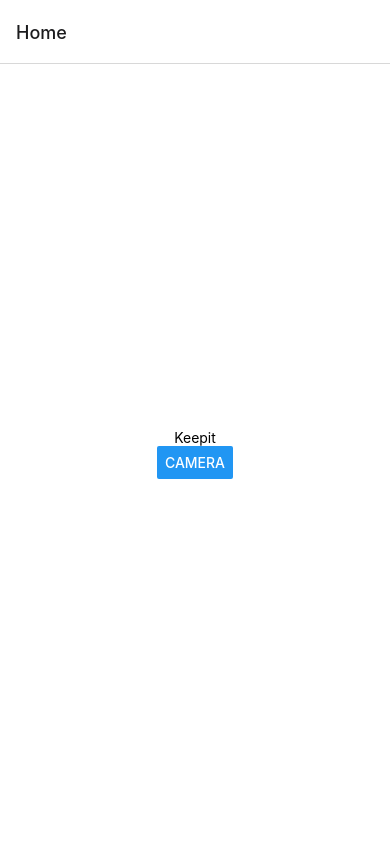
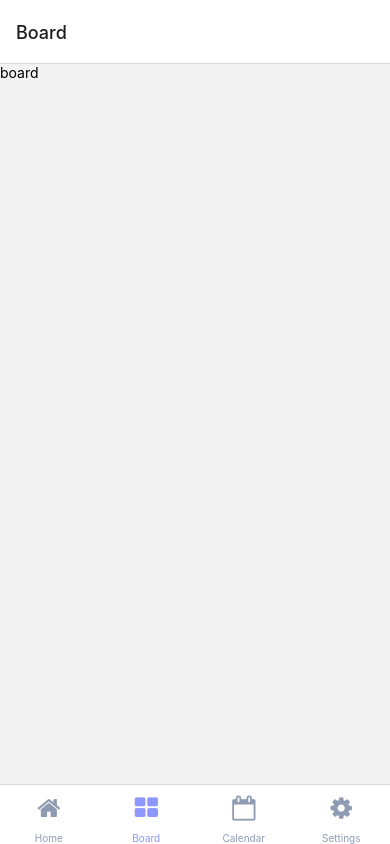
Before and after one commit to HCI-3Trillion/Keepit, a React Native app: screen /Board in a window 390 px wide. Before the commit this address had no page. Built offline with nearby package versions, Linux system fonts and the light colour scheme.

Commit message:
✨ 하단 네비게이션 탭 추가

```diff
--- a/App.js
+++ b/App.js
@@ -1,17 +1,8 @@
-import { NavigationContainer } from '@react-navigation/native';
 import { createNativeStackNavigator } from '@react-navigation/native-stack';
-import CameraScreen from './src/screens/CameraScreen';
-import HomeScreen from './src/screens/HomeScreen';
+import TabNavigation from './src/components/TabNavigation';
 
 const Stack = createNativeStackNavigator();
 
 export default function App() {
-  return (
-    <NavigationContainer>
-      <Stack.Navigator>
-        <Stack.Screen name="Home" component={HomeScreen} />
-        <Stack.Screen name="Camera" component={CameraScreen} />
-      </Stack.Navigator>
-    </NavigationContainer>
-  );
+  return <TabNavigation />;
 }
--- /dev/null
+++ b/src/components/TabNavigation.js
@@ -0,0 +1,51 @@
+import React from 'react';
+import { createBottomTabNavigator } from '@react-navigation/bottom-tabs';
+import { NavigationContainer } from '@react-navigation/native';
+import { FontAwesome } from '@expo/vector-icons';
+
+import HomeScreen from '../screens/HomeScreen';
+import BoardScreen from '../screens/BoardScreen';
+import CalendarScreen from '../screens/CalendarScreen';
+import SettingsScreen from '../screens/SettingsScreen';
+
+import { ColorCode } from '../utils/constants';
+
+const Tab = createBottomTabNavigator();
+
+const TabNavigation = () => {
+  return (
+    <NavigationContainer>
+      <Tab.Navigator
+        screenOptions={({ route }) => ({
+          tabBarIcon: ({ color, size }) => {
+            let iconName;
+
+            if (route.name === 'Home') {
+              iconName = 'home';
+            } else if (route.name === 'Board') {
+              iconName = 'th-large';
+            } else if (route.name === 'Calendar') {
+              iconName = 'calendar-o';
+            } else if (route.name === 'Settings') {
+              iconName = 'gear';
+            }
+
+            return <FontAwesome name={iconName} size={size} color={color} />;
+          },
+          tabBarActiveTintColor: ColorCode.PRIMARY,
+          tabBarInactiveTintColor: ColorCode.GRAY1,
+          tabBarStyle: {
+            height: 60,
+          },
+        })}
+      >
+        <Tab.Screen name="Home" component={HomeScreen} />
+        <Tab.Screen name="Board" component={BoardScreen} />
+        <Tab.Screen name="Calendar" component={CalendarScreen} />
+        <Tab.Screen name="Settings" component={SettingsScreen} />
+      </Tab.Navigator>
+    </NavigationContainer>
+  );
+};
+
+export default TabNavigation;
--- /dev/null
+++ b/src/screens/BoardScreen.js
@@ -0,0 +1,12 @@
+import React from 'react';
+import { Text, View } from 'react-native';
+
+const BoardScreen = () => {
+  return (
+    <View>
+      <Text>board</Text>
+    </View>
+  );
+};
+
+export default BoardScreen;
--- /dev/null
+++ b/src/screens/CalendarScreen.js
@@ -0,0 +1,12 @@
+import React from 'react';
+import { Text, View } from 'react-native';
+
+const CalendarScreen = () => {
+  return (
+    <View>
+      <Text>calendar</Text>
+    </View>
+  );
+};
+
+export default CalendarScreen;
--- /dev/null
+++ b/src/screens/SettingsScreen.js
@@ -0,0 +1,12 @@
+import React from 'react';
+import { Text, View } from 'react-native';
+
+const SettingsScreen = () => {
+  return (
+    <View>
+      <Text>settings</Text>
+    </View>
+  );
+};
+
+export default SettingsScreen;
```
